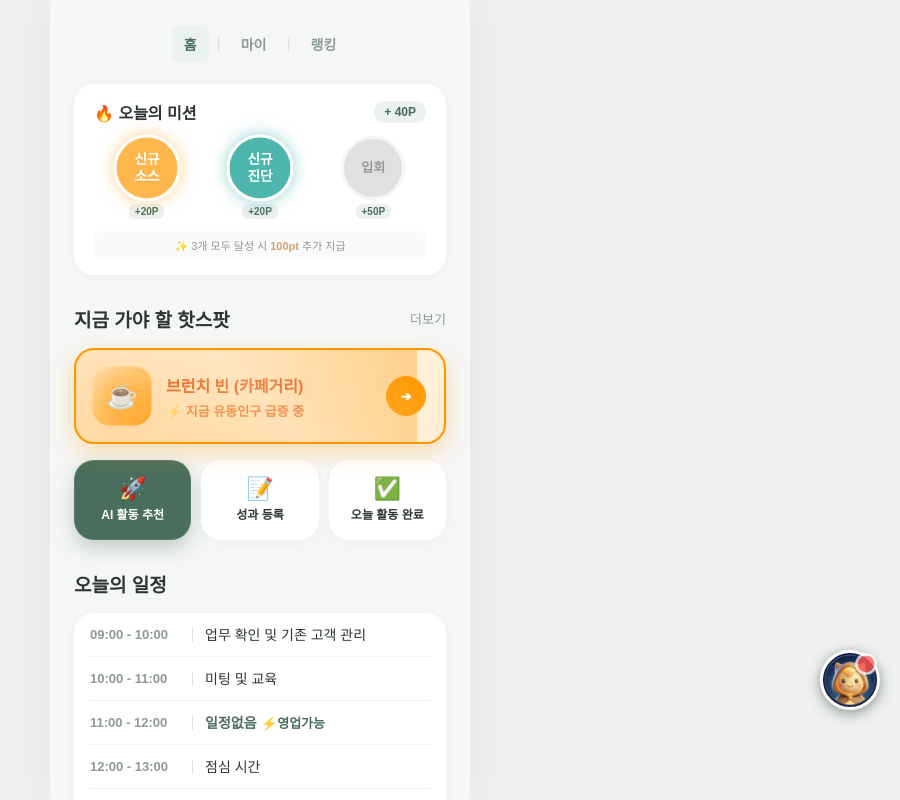
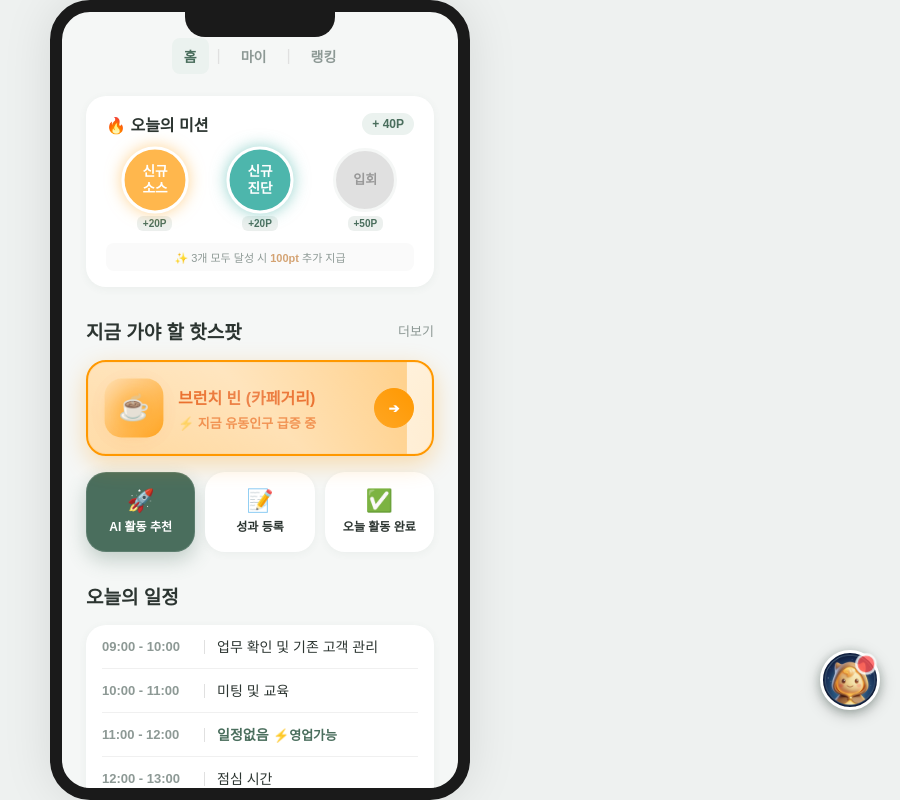
Before and after one commit to kosolab/thinkmate, a plain HTML site: page index.html in a window 1280 px wide. Shown: the whole page, without its empty margins (380-1280 px from the left). Drawn offline with Linux system fonts and the light colour scheme; a web font is replaced by a local one.

Commit message:
Feature: 데스크탑에서 휴대폰 프레임 효과 추가
- 500px 이상에서만 둥근 모서리 + 베젤 표시
- 상단 노치 효과 추가
- 모바일에서는 기존처럼 전체 화면 표시

🤖 Generated with [Claude Code](https://claude.com/claude-code)

Co-Authored-By: Claude <noreply@anthropic.com>

```diff
--- a/index.html
+++ b/index.html
@@ -61,18 +61,41 @@
             color: var(--text-title);
         }
 
-        /* 앱 컨테이너 */
+        /* 앱 컨테이너 (스마트폰 화면) */
         .app-container {
             width: 100%;
             max-width: 420px;
             height: 100%;
-            max-height: 920px;
+            max-height: 880px;
             background: var(--bg-base);
             position: relative;
             overflow: hidden;
-            box-shadow: 0 0 50px rgba(0,0,0,0.05);
+            box-shadow: 0 0 50px rgba(0,0,0,0.1);
             display: flex;
             flex-direction: column;
+        }
+
+        /* 데스크탑에서만 휴대폰 프레임 효과 */
+        @media (min-width: 500px) {
+            .app-container {
+                border-radius: 40px;
+                border: 12px solid #1a1a1a;
+            }
+
+            /* 상단 노치 효과 */
+            .app-container::before {
+                content: '';
+                position: absolute;
+                top: 0;
+                left: 50%;
+                transform: translateX(-50%);
+                width: 150px;
+                height: 25px;
+                background: #1a1a1a;
+                border-radius: 0 0 20px 20px;
+                z-index: 1000;
+                pointer-events: none;
+            }
         }
 
         /* --- 상단 헤더 --- */
```
